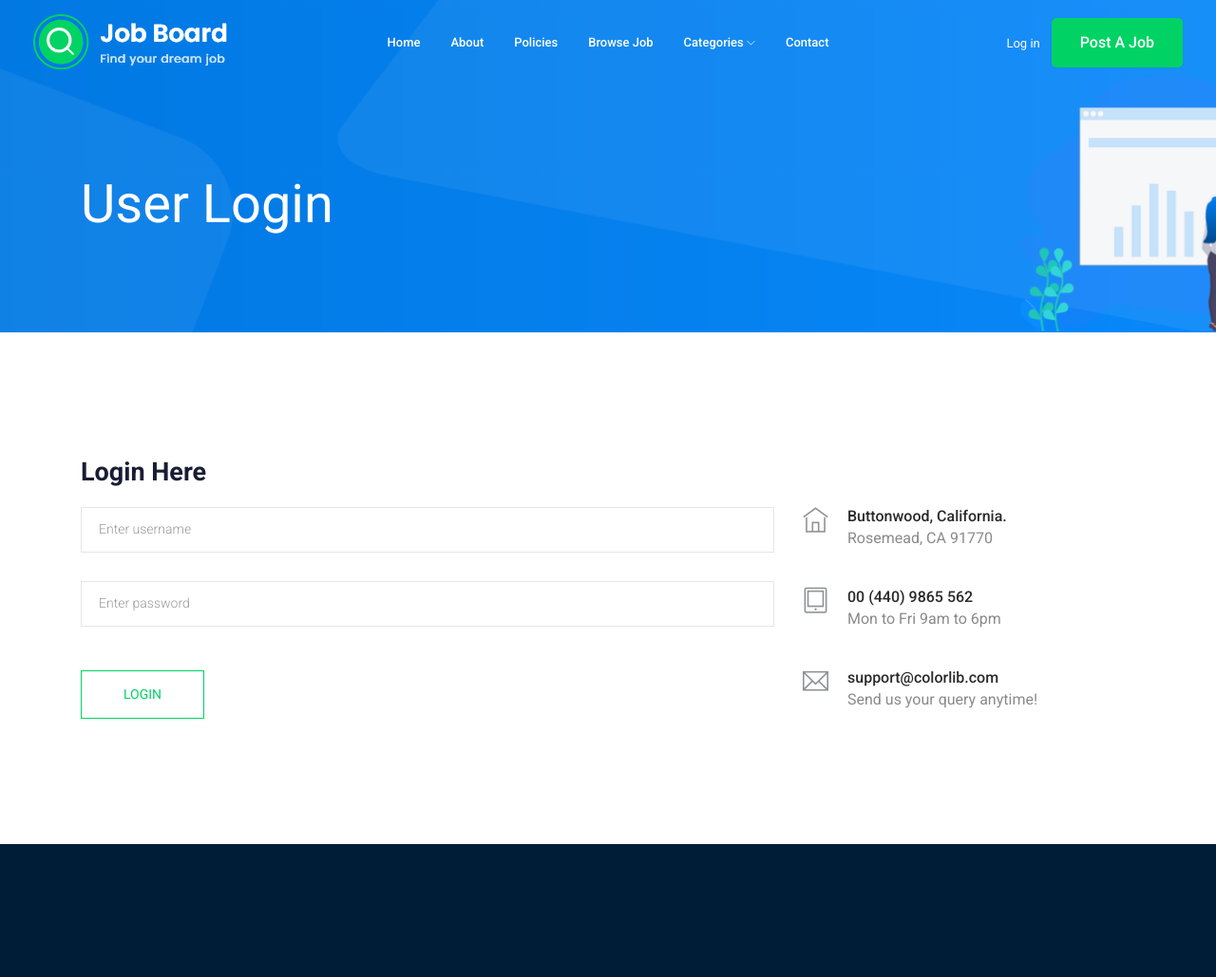
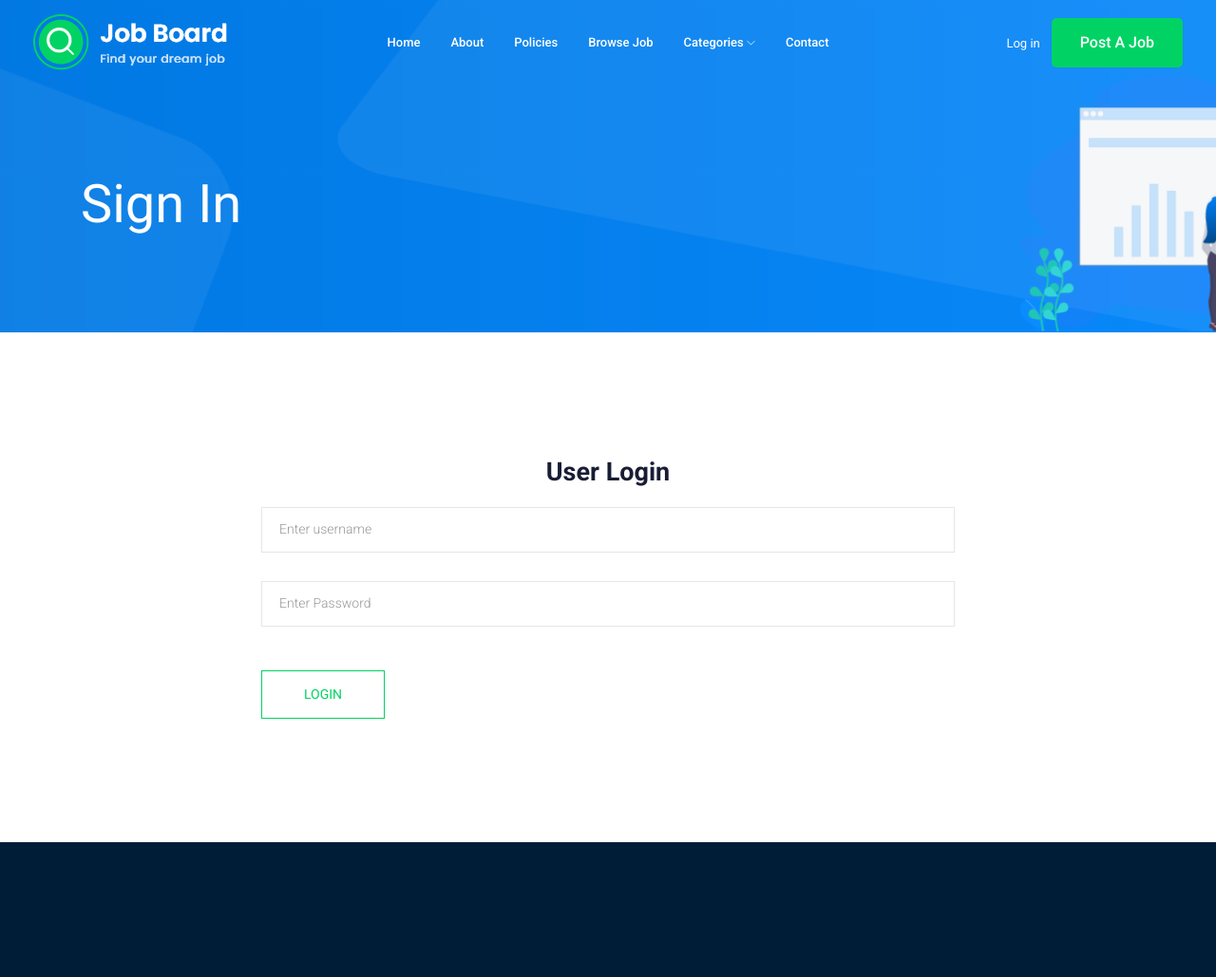
Before and after one commit to mesujitg/bw_django_april_9_30, a Django app: page /accounts/login in a window 1280 px wide. Shown: the top 1029 px of the page at 95% size. Run offline with Django 4.2, Linux system fonts and the light colour scheme; data comes from the database, SQL or seed files in the repository; both versions use the stored data as it was after the commit; some libraries are stand-ins or nearby versions.

Commit message:
django user module/registration

```diff
--- a/my_app/accounts/urls.py
+++ b/my_app/accounts/urls.py
@@ -1,7 +1,8 @@
 from django.urls import path
-
 from accounts import views
 
 urlpatterns = [
-    path('login', views.login, name='login')
+    path('login', views.login, name='login'),
+    path('register', views.register, name='register'),
+    path('register_user', views.register_user, name='register_user'),
 ]
--- a/my_app/accounts/views.py
+++ b/my_app/accounts/views.py
@@ -1,5 +1,32 @@
+from django.http import HttpResponse
 from django.shortcuts import render
+from django.contrib.auth.models import User
+from jobseekers.models import JobSeeker
 
 
 def login(request):
     return render(request, 'login.html')
+
+
+def register(request):
+    return render(request, 'register.html')
+
+
+def register_user(request):
+    if request.method == 'POST':
+        fn = request.POST['fname']
+        ln = request.POST['lname']
+        em = request.POST['email']
+        un = request.POST['username']
+        pw = request.POST['password']
+
+        user = User(first_name=fn, last_name=ln, email=em, username=un, password=pw)
+        user.save()
+
+        js = JobSeeker(user=user, objective='', qualification='', training='', skills='',
+                       experience='', cv='', image='')
+        js.save()
+
+        return HttpResponse('Ok')
+
+    return HttpResponse('Invalid Access')
--- a/my_app/templates/login.html
+++ b/my_app/templates/login.html
@@ -9,7 +9,7 @@
         <div class="row">
             <div class="col-xl-12">
                 <div class="bradcam_text">
-                    <h3>User Login</h3>
+                    <h3>Sign In</h3>
                 </div>
             </div>
         </div>
@@ -21,54 +21,35 @@
     <div class="container">
         <div class="row">
             <div class="col-12">
-                <h2 class="contact-title">Login Here</h2>
+                <h2 class="contact-title text-center">User Login</h2>
             </div>
-            <div class="col-lg-8">
-                <form class="form-contact contact_form" action="contact_process.php" method="post" id="contactForm"
-                      novalidate="novalidate">
+
+            <div class="col-lg-8 offset-lg-2">
+                <form class="form-contact contact_form"
+                      action="contact_process.php" method="post"
+                      id="contactForm" novalidate="novalidate">
                     <div class="row">
                         <div class="col-sm-12">
                             <div class="form-group">
-                                <input class="form-control" name="name" id="name" type="text"
+                                <input class="form-control" name="username" id="username" type="text"
                                        onfocus="this.placeholder = ''" onblur="this.placeholder = 'Enter username'"
                                        placeholder='Enter username'>
                             </div>
                         </div>
-                        <div class="col-sm-12">
+
+                        <div class="col-12">
                             <div class="form-group">
-                                <input class="form-control" name="pasword" id="pwd" type="password"
+                                <input class="form-control" name="password" id="password" type="password"
                                        onfocus="this.placeholder = ''" onblur="this.placeholder = 'Enter Password'"
-                                       placeholder='Enter password'>
+                                       placeholder='Enter Password'>
                             </div>
                         </div>
+
                     </div>
                     <div class="form-group mt-3">
                         <button type="submit" class="button button-contactForm btn_4 boxed-btn">Login</button>
                     </div>
                 </form>
-            </div>
-            <div class="col-lg-4">
-                <div class="media contact-info">
-                    <span class="contact-info__icon"><i class="ti-home"></i></span>
-                    <div class="media-body">
-                        <h3>Buttonwood, California.</h3>
-                        <p>Rosemead, CA 91770</p>
-                    </div>
-                </div>
-                <div class="media contact-info">
-                    <span class="contact-info__icon"><i class="ti-tablet"></i></span>
-                    <div class="media-body">
-                        <h3>00 (440) 9865 562</h3>
-                        <p>Mon to Fri 9am to 6pm</p>
-                    </div>
-                </div>
-                <div class="media contact-info">
-                    <span class="contact-info__icon"><i class="ti-email"></i></span>
-                    <div class="media-body">
-                        <h3>support@colorlib.com</h3>
-                        <p>Send us your query anytime!</p>
-                    </div>
-                </div>
             </div>
         </div>
     </div>
```
Also changed, not shown: my_app/templates/register.html (added, +88 -0 lines), my_app/db.sqlite3.
